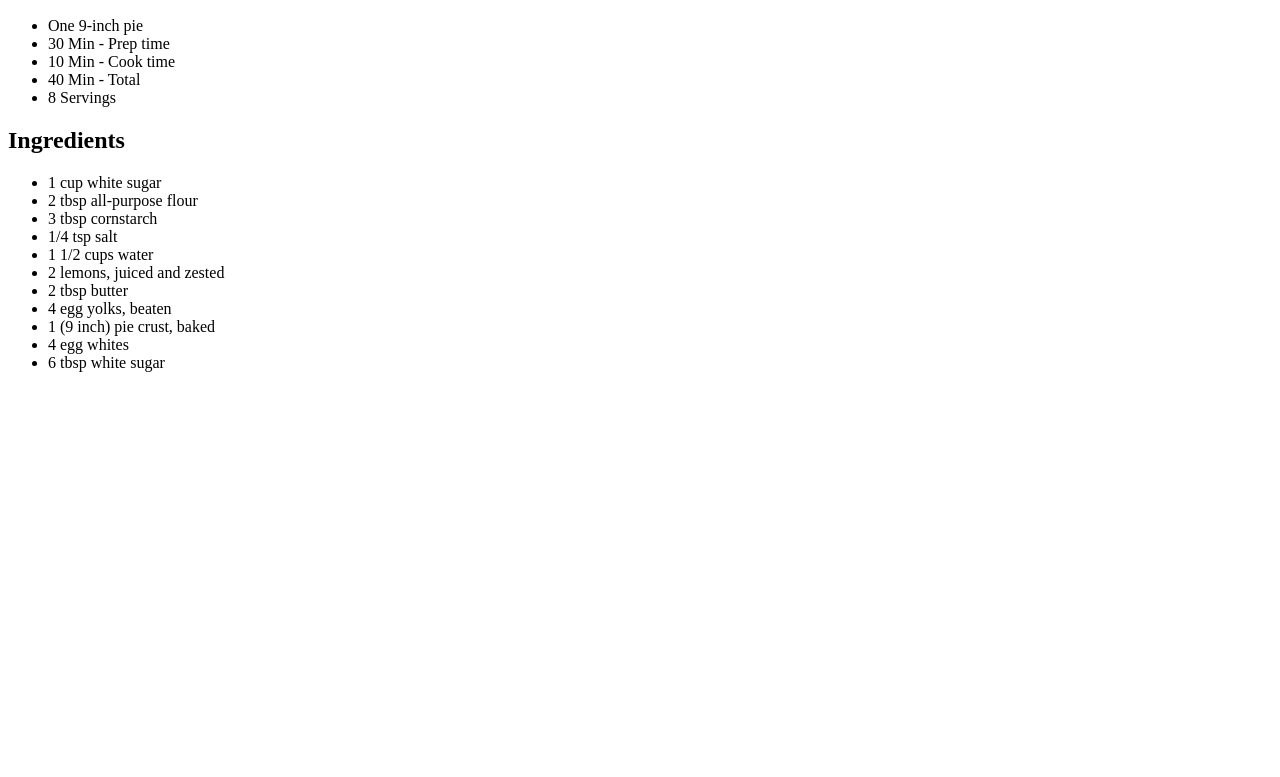
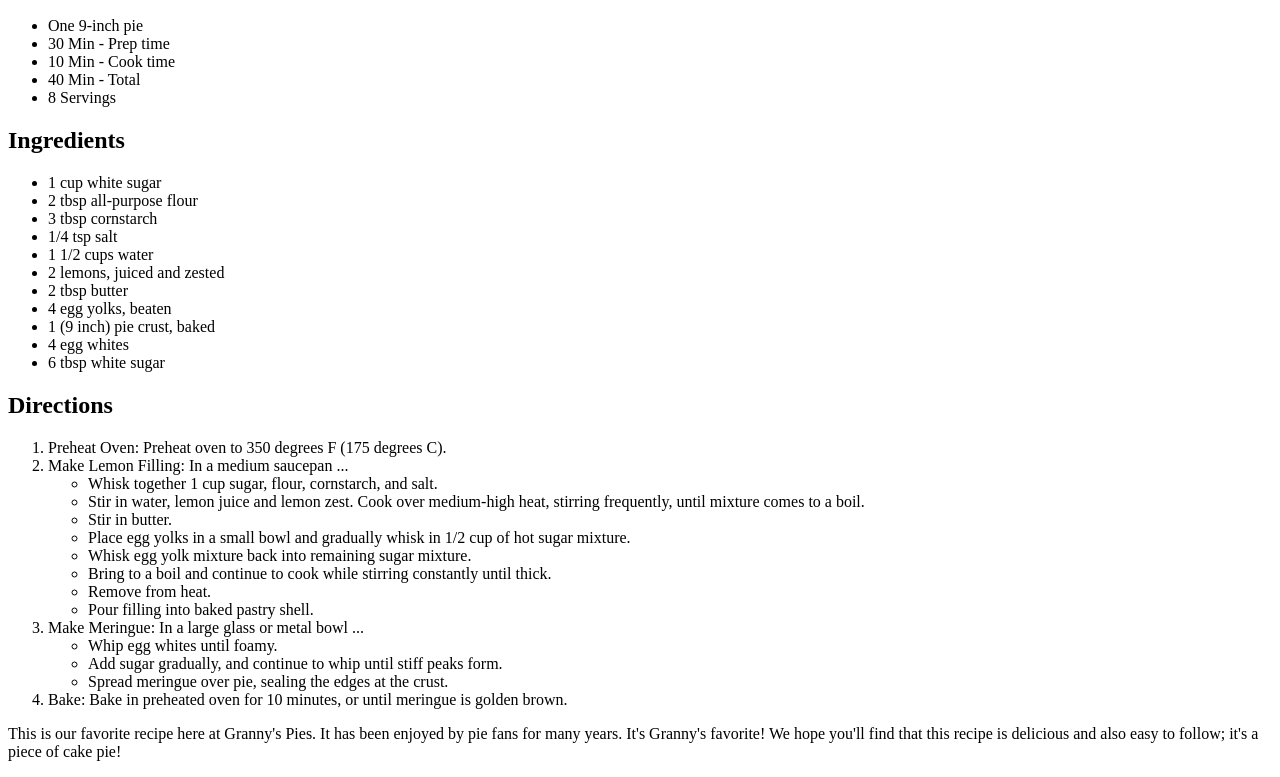
Before and after one commit to planeswalker1/Recipe, a plain HTML site: page index.html in a window 1280 px wide. Shown: the part 348-1125 px from the top of the page. Before the commit the page ends 800 px from the top, so only its background shows below. Drawn offline with Linux system fonts and the light colour scheme.

Commit message:
added directions section

```diff
--- a/index.html
+++ b/index.html
@@ -17,6 +17,7 @@
     <li>8 Servings</li>
   </ul>
 
+
   <h2>Ingredients</h2>
   <ul>
     <li>1 cup white sugar</li>
@@ -32,5 +33,39 @@
     <li>6 tbsp white sugar</li>
   </ul>
 
+
+  <h2>Directions</h2>
+  <ol>
+    <li><span>Preheat Oven:</span>  Preheat oven to 350 degrees F (175 degrees C).</li>
+    <li>
+      <span>Make Lemon Filling:</span> In a medium saucepan ...
+      <ul>
+        <li>Whisk together 1 cup sugar, flour, cornstarch, and salt.</li>
+        <li>Stir in water, lemon juice and lemon zest.
+        Cook over medium-high heat, stirring frequently, until mixture comes to a boil.</li>
+        <li>Stir in butter.</li>
+        <li>Place egg yolks in a small bowl and gradually whisk in 1/2 cup of hot sugar mixture.</li>
+        <li>Whisk egg yolk mixture back into remaining sugar mixture.</li>
+        <li>Bring to a boil and continue to cook while stirring constantly until thick.</li>
+        <li>Remove from heat.</li>
+        <li>Pour filling into baked pastry shell.</li>
+      </ul>
+    </li>
+    <li>
+      <span>Make Meringue:</span> In a large glass or metal bowl ...
+      <ul>
+        <li>Whip egg whites until foamy.</li>
+        <li>Add sugar gradually, and continue to whip until stiff peaks form.</li>
+        <li>Spread meringue over pie, sealing the edges at the crust.</li>
+      </ul>
+    </li>
+    <li><span>Bake:</span> Bake in preheated oven for 10 minutes, or until meringue is golden brown.</li>
+  </ol>
+  <p>
+    This is our favorite recipe here at Granny's Pies. It has been enjoyed by pie fans for many years. It's Granny's favorite! We hope you'll find that this recipe is delicious and also easy to follow; it's a piece of cake pie!
+  </p>
+
+
+
 </body>
 </html>
```
